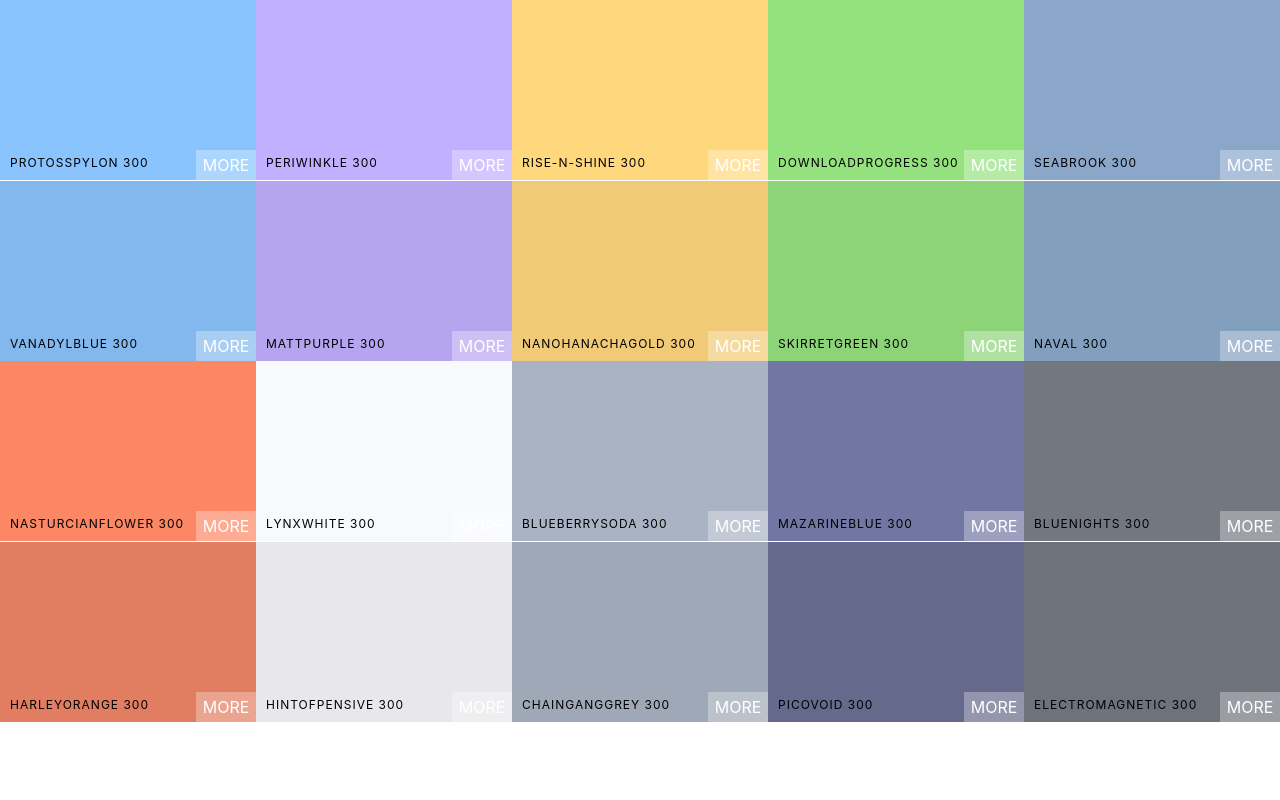
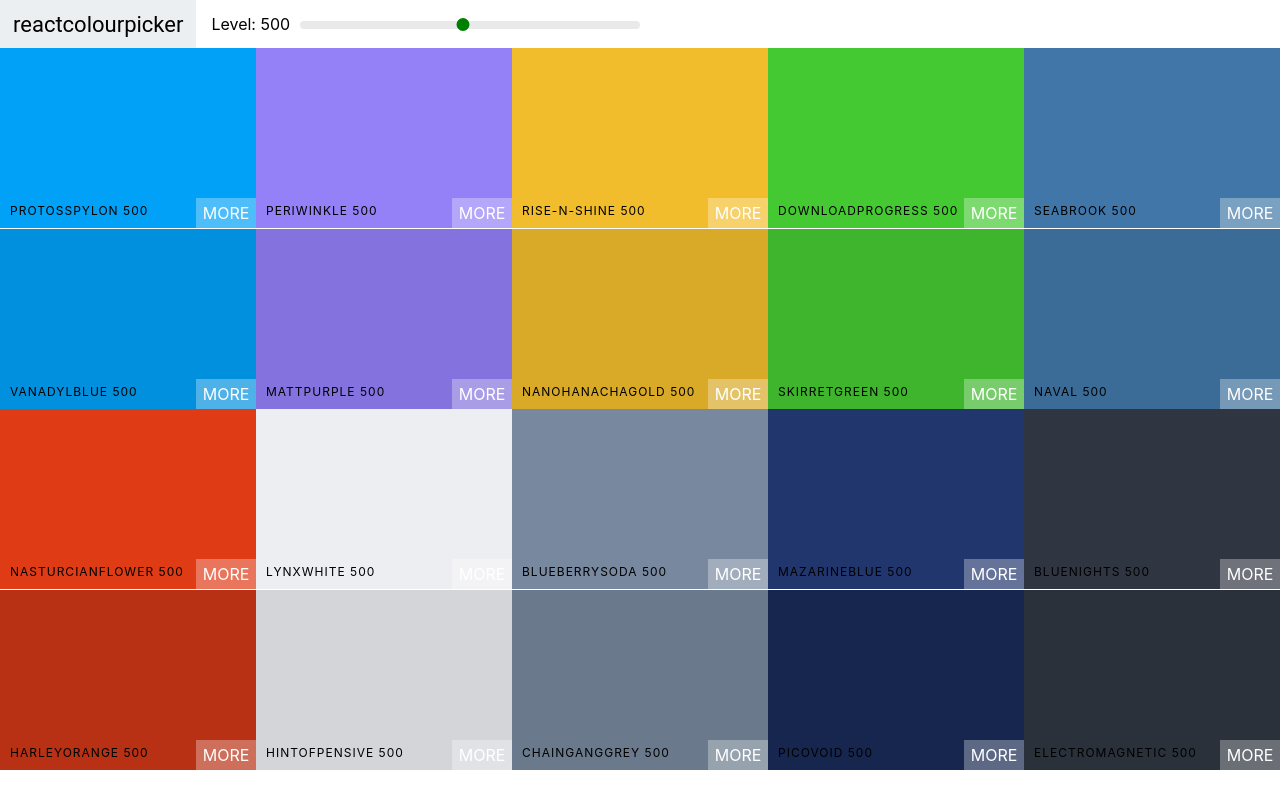
Before and after one commit to DecaFujita/colour-app, a React (Create React App) app: page / in a window 1280 px wide. Built offline with nearby package versions, Linux system fonts and the light colour scheme.

Commit message:
added navbar

```diff
--- /dev/null
+++ b/src/Navbar.css
@@ -0,0 +1,47 @@
+.Navbar {
+display: flex;
+align-items: center;
+justify-content: flex-start;
+height: 6vh;
+}
+.logo {
+margin-right: 15px;
+padding: 0 13px;
+font-size: 22px;
+background-color: #eceff1;
+font-family: Roboto;
+height: 100%;
+display: flex;
+align-items: center;
+}
+
+.logo a {
+text-decoration: none;
+color: black;
+}
+
+.slider {
+width: 340px;
+margin: 0 10px;
+display: inline-block;
+}
+
+.rc-slider-track {
+background-color: transparent;
+}
+.rc-slider-rail {
+height: 8px;
+}
+.rc-slider-handle,
+.rc-slider-handle:active,
+.rc-slider-handle:focus,
+.rc-slider-handle:hover {
+background-color: green;
+outline: none;
+border: 2px solid green;
+box-shadow: none;
+width: 13px;
+height: 13px;
+margin-left: -7px;
+margin-top: -3px;
+}
--- /dev/null
+++ b/src/Navbar.jsx
@@ -0,0 +1,34 @@
+import React from 'react';
+import Slider from 'rc-slider';
+import 'rc-slider/assets/index.css';
+
+import './Navbar.css';
+
+
+
+class Navbar extends React.Component {
+    render() {
+        const { level, changeLevel } = this.props
+        return (
+            <header className='Navbar'>
+                <div className='logo'>
+                    <a href='#'>reactcolourpicker</a>
+                </div>
+                <div className='slider-container'>
+                    <span>Level: {level}</span>
+                    <div className='slider'>
+                        <Slider
+                            defaultValue={level}
+                            min={100}
+                            max={900}
+                            step={100}
+                            onAfterChange={changeLevel}
+                        />
+                    </div>
+                </div>
+            </header>
+        )
+    }
+}
+
+export default Navbar;
--- a/src/Palette.jsx
+++ b/src/Palette.jsx
@@ -1,14 +1,28 @@
 import React from 'react';
 import ColorBox from './ColorBox';
+import Navbar from './Navbar';
 import './Palette.css';
 
+
 class Palette extends React.Component {
+    constructor(props) {
+        super(props);
+
+        this.state = {level: 500};
+    }
+
+    changeLevel = (level) => {
+        this.setState({level})
+    }
     render() {
-        const colorBoxes = this.props.palette.colors[300].map(color => (
+        const { colors } = this.props.palette;
+        const { level } = this.state;
+        const colorBoxes = colors[level].map(color => (
             <ColorBox background={color.hex} name={color.name}/>
         ));
         return(
             <div className='Palette'>
+                <Navbar level={level} changeLevel={this.changeLevel} />
                 <div className='Palette-colors'>
                 {colorBoxes}
                 </div>
```
